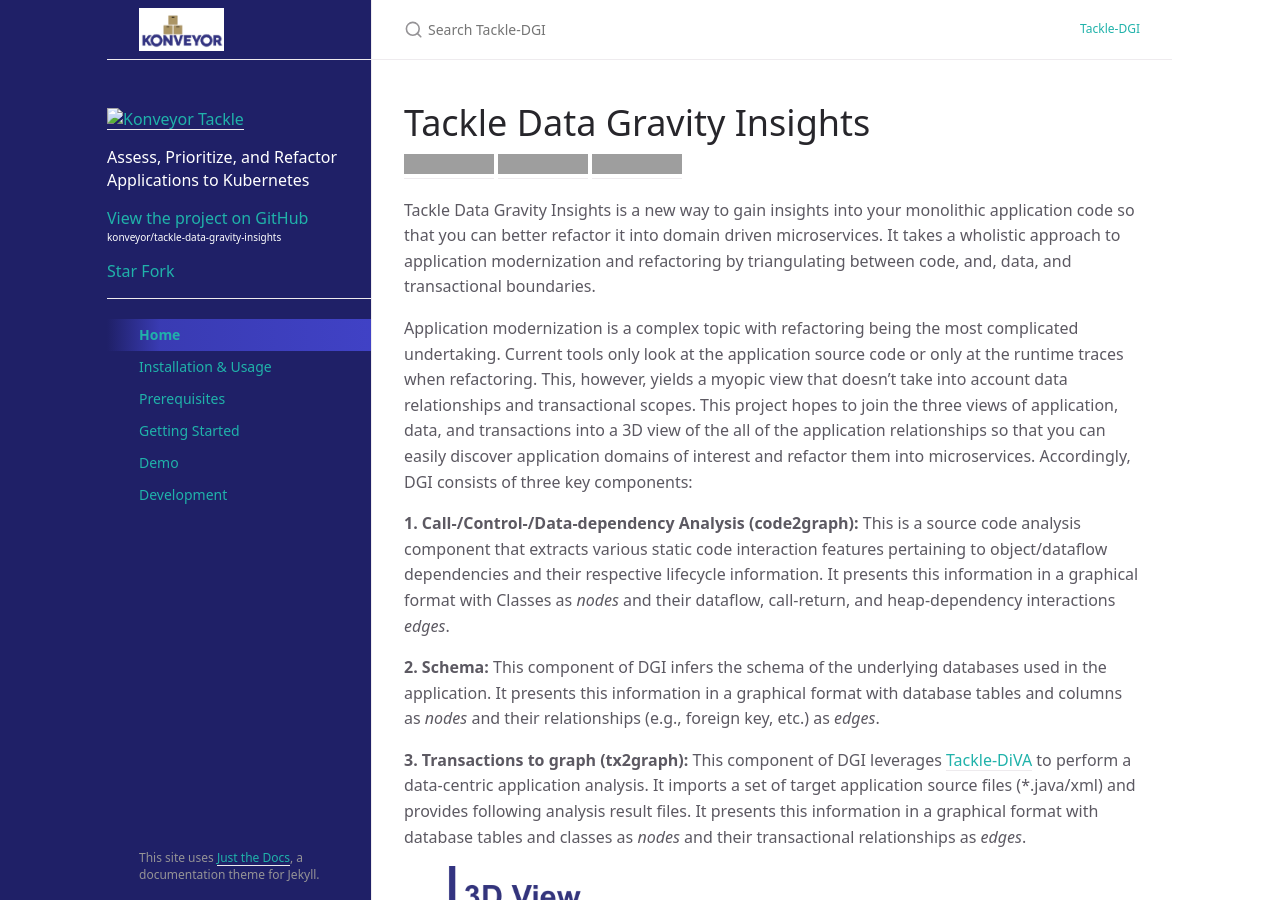
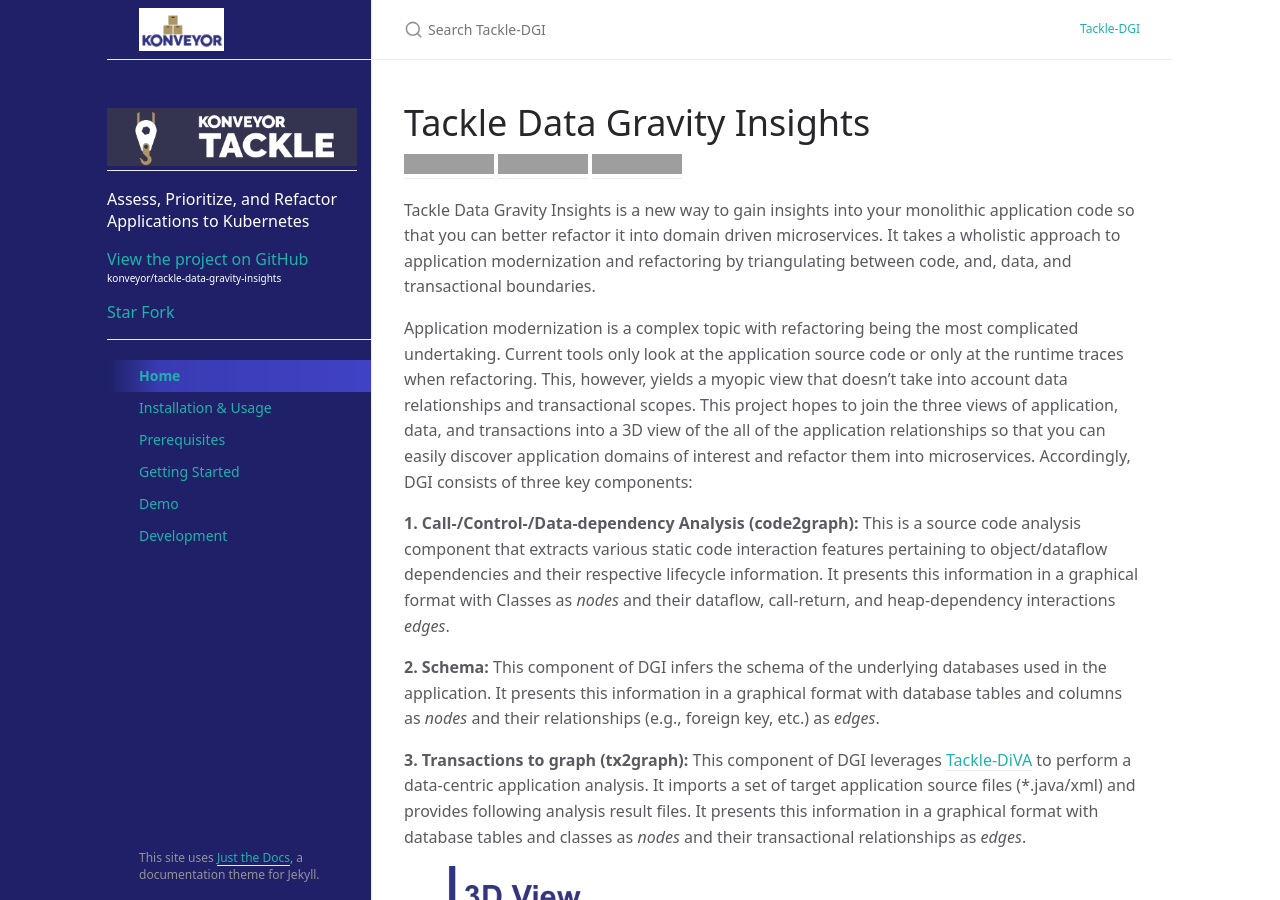
Before and after one commit to divsan93/dgi_docs, a Jekyll site: the page built from index.md, in a window 1280 px wide and 900 px high. Built offline with Jekyll 4.4.1, drawn with Linux system fonts in a browser that asks for light colours; grey boxes are pictures that could not be loaded.

Commit message:
Update nav.html

```diff
--- a/_includes/nav.html
+++ b/_includes/nav.html
@@ -1,4 +1,4 @@
-<a href="https://www.konveyor.io/tools/tackle"> <img alt="Konveyor Tackle" src="tackle-img.png" width="250" height="150"> </a>
+<a href="https://www.konveyor.io/tools/tackle"> <img alt="Konveyor Tackle" src="{{ site.baseurl }}/assets/images/tackle-img.png" width="250" height="150"/> </a>
 <p style="color:white; margin-right: 15px">Assess, Prioritize, and Refactor Applications to Kubernetes</p>
 <a href="https://github.com/konveyor/tackle-data-gravity-insights" class="navigation-list-link" >View the project on GitHub</a>
 <p style="font-size: 10px; color:white; margin-top:0">konveyor/tackle-data-gravity-insights<p>
```
